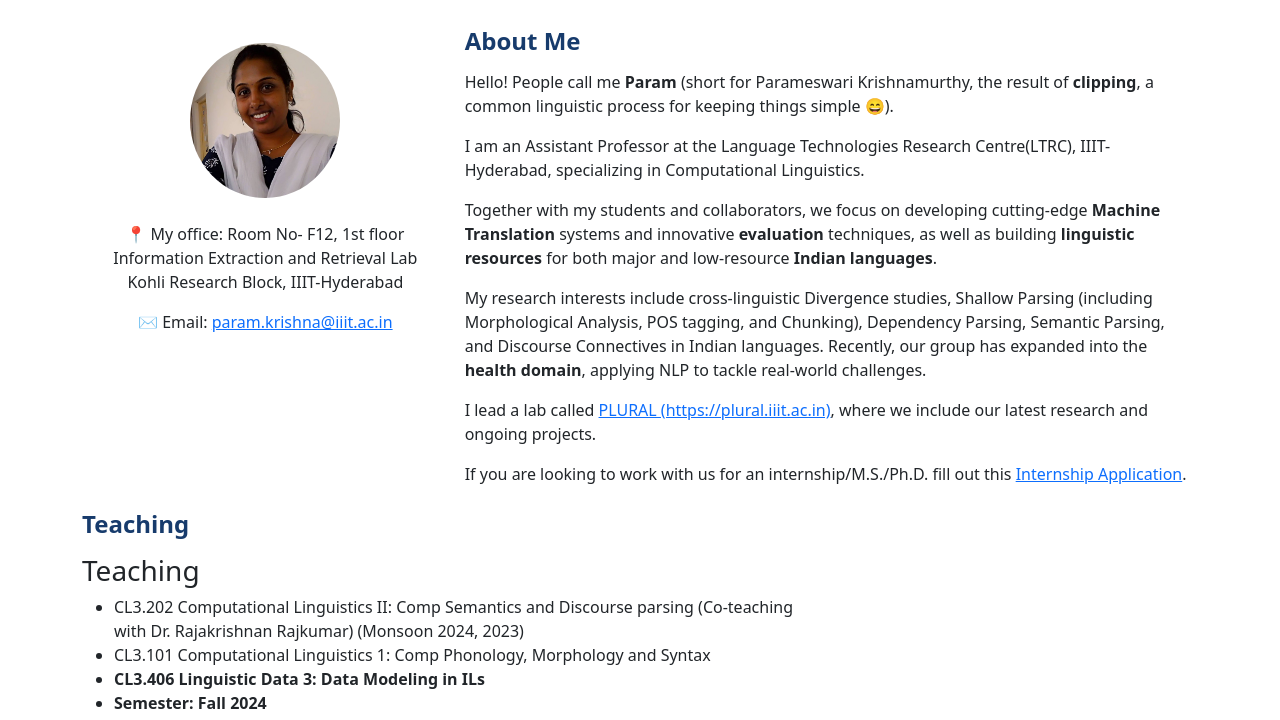
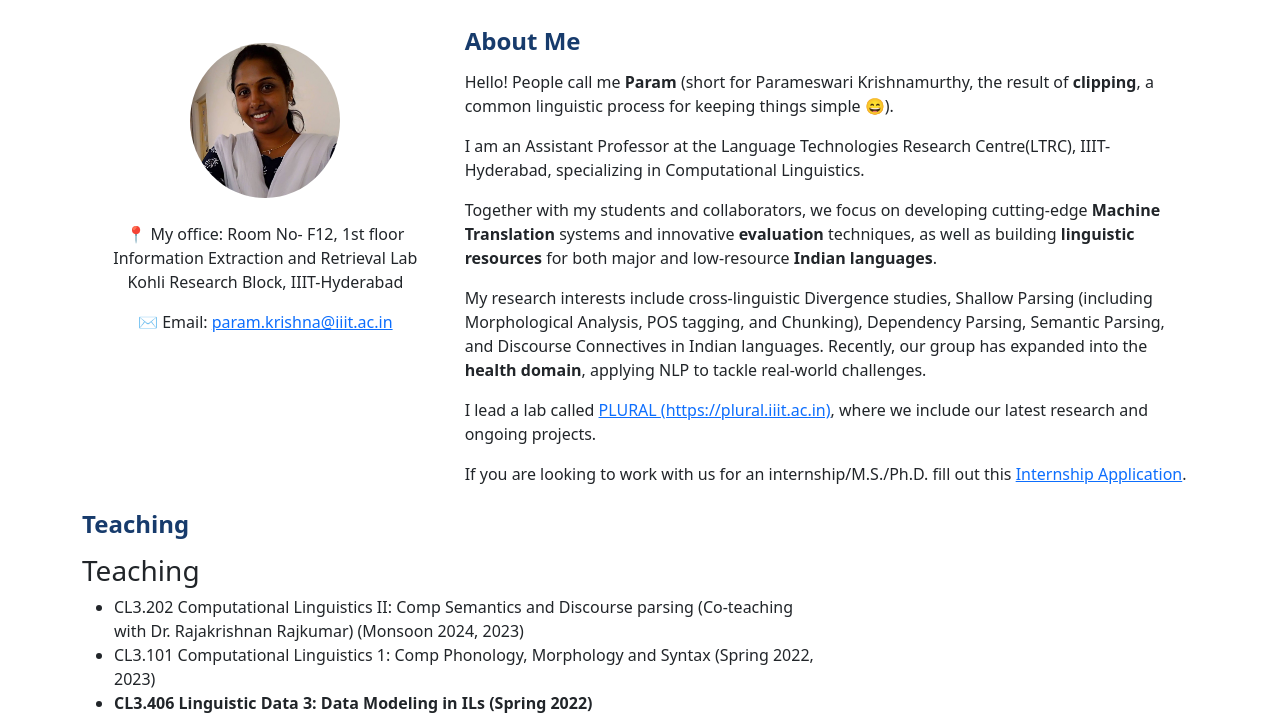
Before and after one commit to parameshkrishnaa/parameshkrishnaa.github.io, a plain HTML site: page index.html in a window 1280 px wide. Shown: the part 63-783 px from the top of the page. Drawn offline with Linux system fonts and the light colour scheme; a script that the page names is missing.

Commit message:
Updated on 23oct2024

```diff
--- a/index.html
+++ b/index.html
@@ -175,8 +175,8 @@
 			    <h3>Teaching</h3>
 			    <ul>
 			        <li>CL3.202	Computational Linguistics II: Comp Semantics and Discourse parsing (Co-teaching with Dr. Rajakrishnan Rajkumar) (Monsoon 2024, 2023)</li>
-			        <li>CL3.101	Computational Linguistics 1: Comp Phonology, Morphology and Syntax</li>
-			        <li><b>CL3.406	Linguistic Data 3: Data Modeling in ILs</li>
+			        <li>CL3.101	Computational Linguistics 1: Comp Phonology, Morphology and Syntax (Spring 2022, 2023)</li>
+			        <li><b>CL3.406	Linguistic Data 3: Data Modeling in ILs (Spring 2022)</li>
 			        <li><b>Semester:</b> Fall 2024</li>
 			    </ul>
 
@@ -416,7 +416,7 @@
 				  <div class="col-sm-4 col-md-4 col-lg-4 col-xl-4 email">
 					<p>
 						<i class="bi bi-envelope-fill"></i>
-						param.krishnaa@iiit.ac.in
+						param.krishna@iiit.ac.in
 					</p>
 				  </div>
 
```
